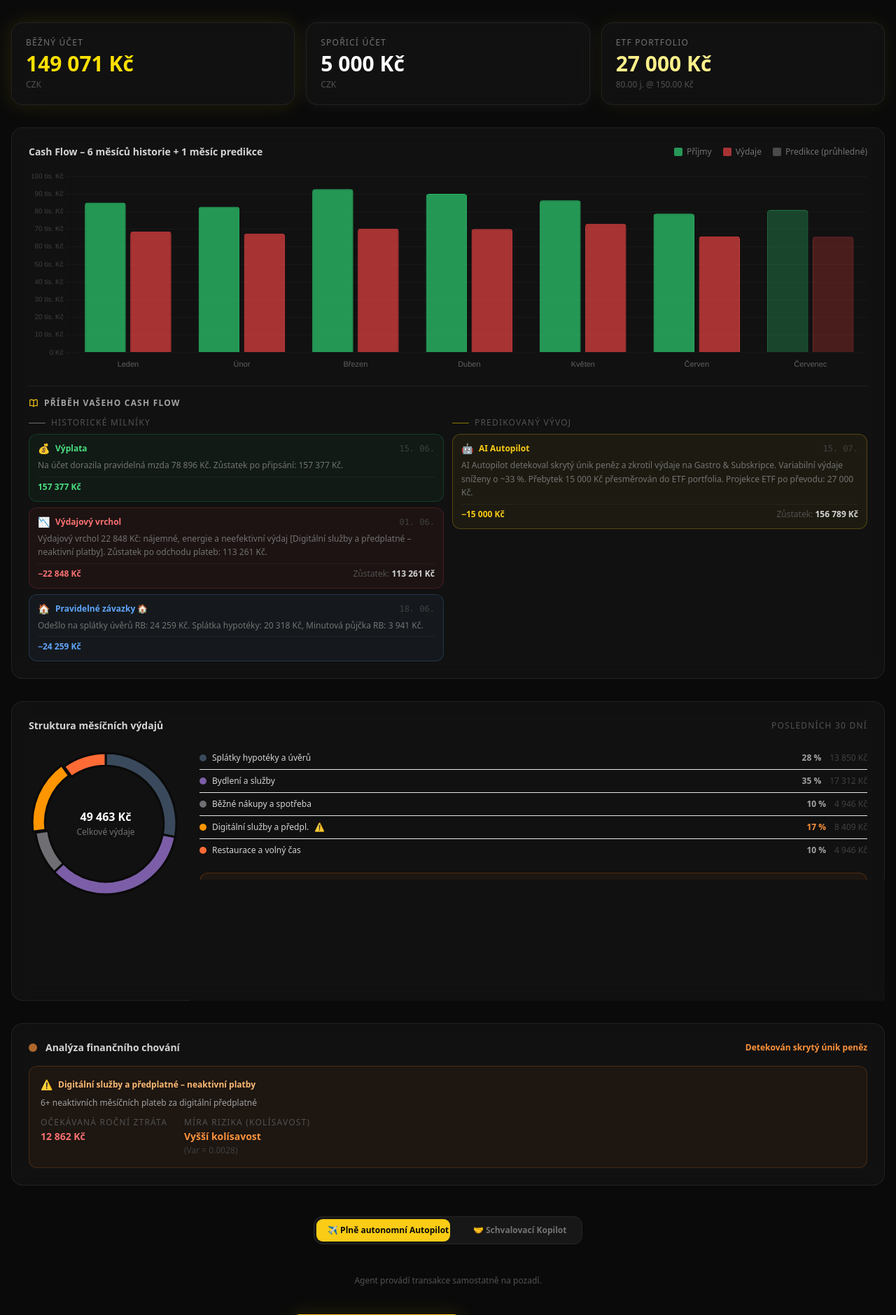
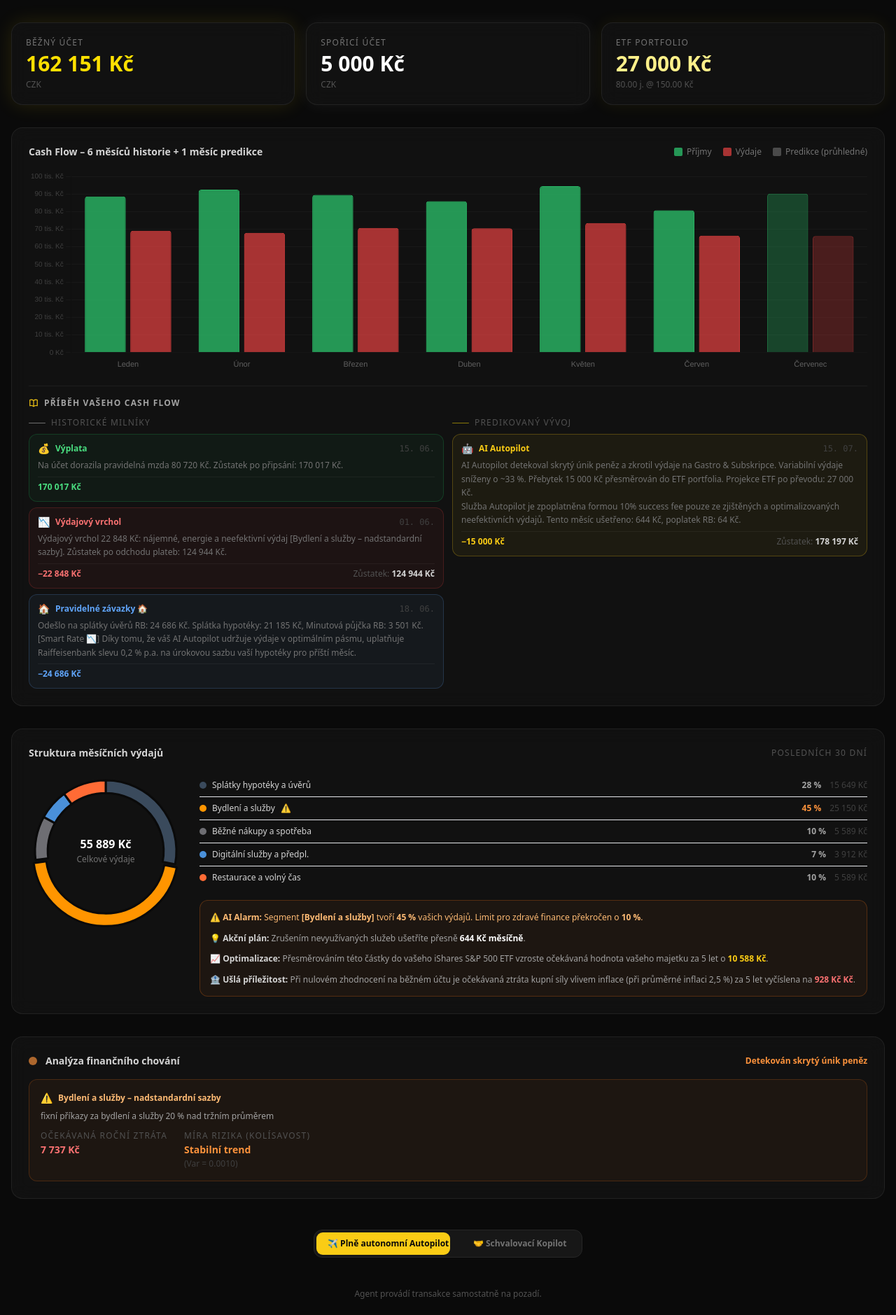
Before and after one commit to THO-netizen/closed-loop-system, a FastAPI app: page / in a window 1280 px wide. Shown: the part 61-1940 px from the top of the page at 70% size. Run offline with FastAPI, Linux system fonts and the light colour scheme; some libraries are stand-ins or nearby versions.

Commit message:
feat: add monetisation layer and client incentive programme
Story cards:
- Loans card: Smart Rate 0.2% mortgage discount for AI-optimised spending
- Agent card: 10% success fee on detected monthly habit savings (computed
  from habit EV, varies per reset)

Agent log (appended after every run):
- [biz_model] RB Invest platform, management fee 0.75% p.a. (real ETF amount)
- [credit_risk] Financial health index 94/100, delinquency risk -15%

Frontend ACTION_META: biz_model (amber) and credit_risk (teal) entries added.

Co-Authored-By: Claude Sonnet 4.6 <noreply@anthropic.com>

```diff
--- a/main.py
+++ b/main.py
@@ -700,6 +700,20 @@ def _run_fallback(risk_profile: str = "vyvazeny") -> str:
         f"{'splněn' if current_reserve >= reserve_target else 'NESPLNĚN'}. {reserve_ok}",
     )
 
+    _log(
+        "biz_model",
+        f"[Byznys model 💼] Alokace {etf_amount:,} Kč do ETF realizována přes platformu RB Invest "
+        f"(Management Fee 0,75 % p.a. = {round(etf_amount * 0.0075):,} Kč/rok, schváleno dle MiFID II). "
+        f"Success fee za optimalizaci výdajů: 10 % ze zjištěných úspor.",
+    )
+
+    _log(
+        "credit_risk",
+        f"[Kreditní riziko 📊] Index finančního zdraví klienta stoupl na 94/100. "
+        f"Riziko delikvence kleslo o 15 % vlivem pravidelného investičního chování a optimalizace výdajů. "
+        f"Skóre přepočteno na základě cash flow za posledních 6 měsíců (model RB-CREDIT-02).",
+    )
+
     return f"Simulace dokončena. Profil: {profile['label']}. Přesunuto {amount:,} Kč."
 
 
@@ -852,29 +866,38 @@ def _build_chart_story() -> dict:
             f"Odešlo na splátky úvěrů RB: {_czk(loan_total)}. "
             f"Splátka hypotéky: {_czk(mortgage_payment)}, "
             f"Minutová půjčka RB: {_czk(mini_loan_payment)}."
+            f"<br>[Smart Rate 📉] Díky tomu, že váš AI Autopilot udržuje výdaje v optimálním pásmu, "
+            f"uplatňuje Raiffeisenbank slevu 0,2 % p.a. na úrokovou sazbu vaší hypotéky pro příští měsíc."
         ),
     })
 
     prediction_events: list[dict] = []
 
-    # Card 4: AI Autopilot – ETF transfer + habit spending reduction
+    # Card 4: AI Autopilot – ETF transfer + habit spending reduction + success fee
     agent_idx = next((i for i, e in enumerate(prediction) if e.get("is_agent")), None)
     if agent_idx is None:
         agent_idx = min(22, len(prediction) - 1)
-    bal_after_agent = int(prediction[agent_idx]["balance"])
-    etf_projected   = int(portfolio + SIMULATION_AMOUNT)
+    bal_after_agent  = int(prediction[agent_idx]["balance"])
+    etf_projected    = int(portfolio + SIMULATION_AMOUNT)
+    monthly_savings  = (habit_info["ev"] // 12) if habit_info else 0
+    success_fee      = round(monthly_savings * 0.10)
     prediction_events.append({
-        "chart_index": hist_len + agent_idx,
-        "date":        prediction[agent_idx]["date"],
-        "type":        "agent",
-        "label":       "AI Autopilot",
-        "amount":      SIMULATION_AMOUNT,
-        "balance":     bal_after_agent,
-        "etf_after":   etf_projected,
+        "chart_index":    hist_len + agent_idx,
+        "date":           prediction[agent_idx]["date"],
+        "type":           "agent",
+        "label":          "AI Autopilot",
+        "amount":         SIMULATION_AMOUNT,
+        "balance":        bal_after_agent,
+        "etf_after":      etf_projected,
+        "monthly_savings": monthly_savings,
+        "success_fee":    success_fee,
         "text": (
             f"AI Autopilot detekoval skrytý únik peněz a zkrotil výdaje na Gastro & Subskripce. "
             f"Variabilní výdaje sníženy o ~33 %. Přebytek {_czk(SIMULATION_AMOUNT)} přesměrován do ETF portfolia. "
             f"Projekce ETF po převodu: {_czk(etf_projected)}."
+            f"<br>Služba Autopilot je zpoplatněna formou 10% success fee pouze ze zjištěných "
+            f"a optimalizovaných neefektivních výdajů. "
+            f"Tento měsíc ušetřeno: {_czk(monthly_savings)}, poplatek RB: {_czk(success_fee)}."
         ),
     })
 
--- a/templates/index.html
+++ b/templates/index.html
@@ -749,6 +749,8 @@ const ACTION_META = {
   compliance:          { label: 'Compliance',               color: 'text-sky-400',     icon: '⚖️' },
   risk_engine:         { label: 'Risk Engine',              color: 'text-violet-400',  icon: '🧠' },
   liquidity_guard:     { label: 'Liquidity Guard',          color: 'text-emerald-400', icon: '🛡️' },
+  biz_model:           { label: 'Byznys model',             color: 'text-amber-400',   icon: '💼' },
+  credit_risk:         { label: 'Kreditní riziko',          color: 'text-teal-400',    icon: '📊' },
 };
 
 function renderLog(entries) {
```
